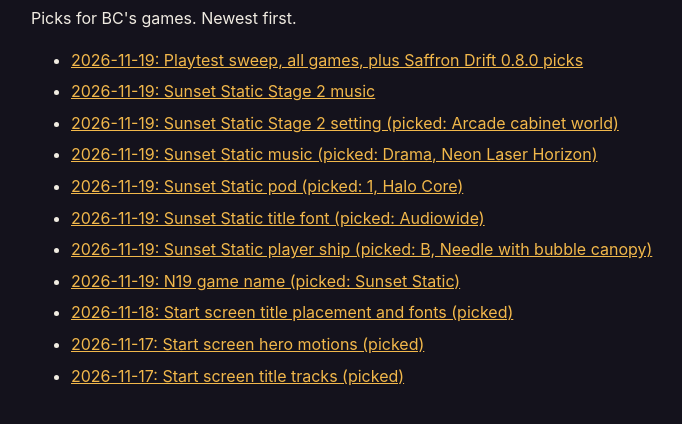
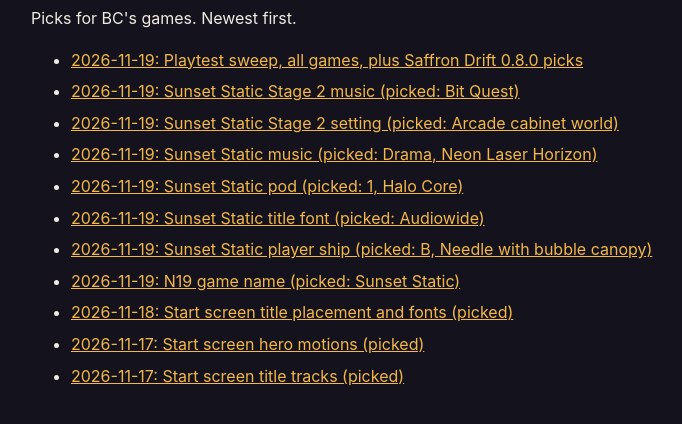
Before and after one commit to bclark10121-cloud/bc-decisions, a plain HTML site: page index.html in a window 1280 px wide. Shown: the part 120-544 px from the top of the page, without its empty margins (259-941 px from the left). Drawn offline with Linux system fonts and the light colour scheme.

Commit message:
Sunset Static Stage 2 music: picked Bit Quest
Co-Authored-By: Claude Opus 5.5 <noreply@anthropic.com>
Claude-Session: https://claude.ai/code/session_0117TTYCJVbisBDMqEnDgQ5M

```diff
--- a/index.html
+++ b/index.html
@@ -2,7 +2,7 @@
 <style>body{margin:0;background:#14121c;color:#f1ece2;font:16px/1.6 Inter,system-ui,sans-serif}main{max-width:700px;margin:auto;padding:32px 20px}a{color:#f2b84b}li{margin:6px 0}</style></head>
 <body><main><h1>Decision pages</h1><p>Picks for BC's games. Newest first.</p><ul>
 <li><a href="2026-11-19-playtest-sweep/">2026-11-19: Playtest sweep, all games, plus Saffron Drift 0.8.0 picks</a></li>
-<li><a href="2026-11-19-n19-stage2-music/">2026-11-19: Sunset Static Stage 2 music</a></li>
+<li><a href="2026-11-19-n19-stage2-music/">2026-11-19: Sunset Static Stage 2 music (picked: Bit Quest)</a></li>
 <li><a href="2026-11-19-n19-stage2/">2026-11-19: Sunset Static Stage 2 setting (picked: Arcade cabinet world)</a></li>
 <li><a href="2026-11-19-n19-music/">2026-11-19: Sunset Static music (picked: Drama, Neon Laser Horizon)</a></li>
 <li><a href="2026-11-19-n19-pod/">2026-11-19: Sunset Static pod (picked: 1, Halo Core)</a></li>
```
